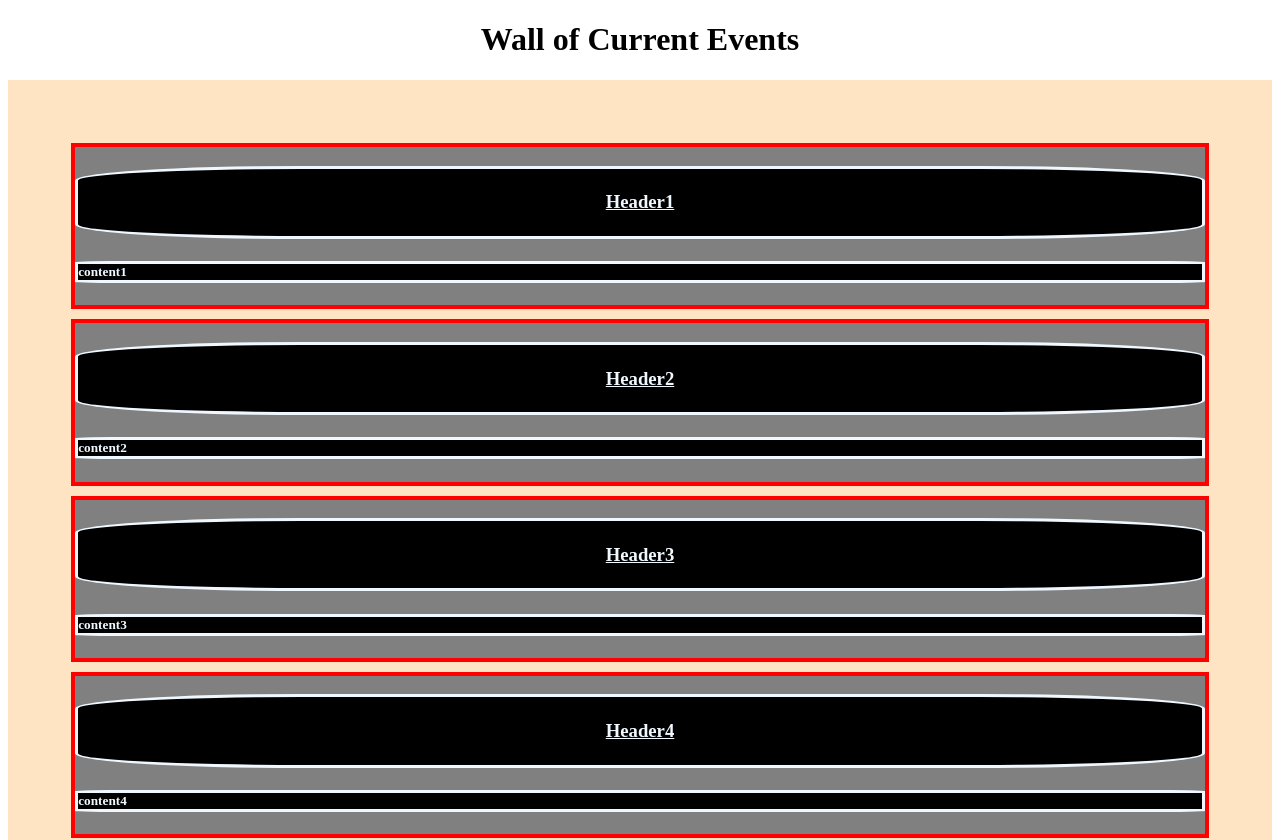
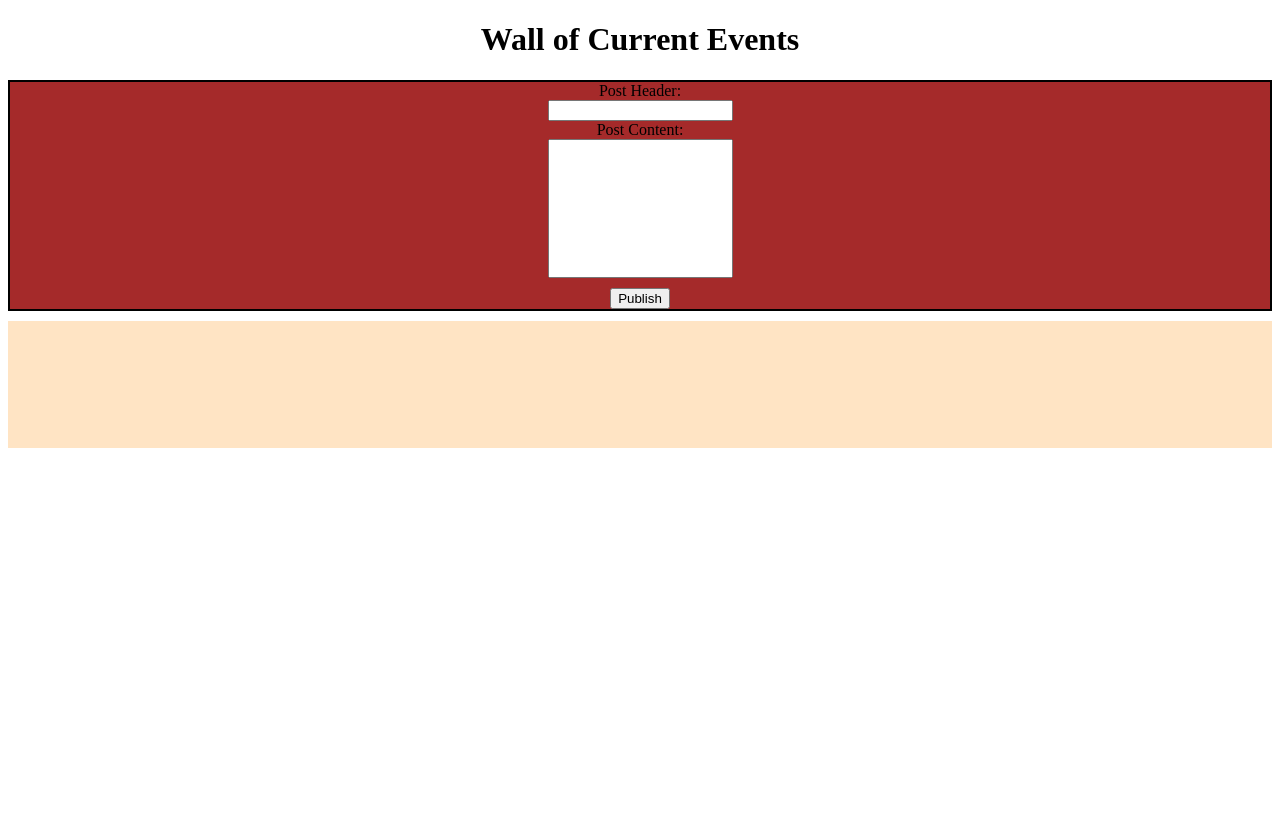
Before and after one commit to zaky-fetoh/Learning-ReactJS, a React (Create React App) app in the folder day1-react-state/: page / in a window 1280 px wide. Shown: the top 840 px of the page. After the commit the page ends 800 px from the top, so only its background shows below. Built offline with nearby package versions, Linux system fonts and the light colour scheme.

Commit message:
PostForm in now updating the news Feed with the Input

```diff
--- /dev/null
+++ b/day1-react-state/src/component/AddNews/InputNews.css
@@ -0,0 +1,7 @@
+.inputNews{
+    text-align: center;
+    background-color: brown;
+    border: 2px black solid;
+    margin-bottom: 10px;
+
+}
--- /dev/null
+++ b/day1-react-state/src/component/AddNews/InputNews.js
@@ -0,0 +1,8 @@
+import InputForm from "./InputNewsForm"
+import "./InputNews.css"
+
+export default function(props){
+ return <div className="inputNews">
+    <InputForm updateContent={props.updateContent}/>
+ </div>
+}
--- /dev/null
+++ b/day1-react-state/src/component/AddNews/InputNewsForm.css
@@ -0,0 +1,8 @@
+.container{
+    margin-bottom: 10px;
+}
+
+.labelf{
+    width: max-content;
+    height:10em;
+}
--- /dev/null
+++ b/day1-react-state/src/component/AddNews/InputNewsForm.js
@@ -0,0 +1,39 @@
+import "./InputNewsForm.css"
+import react from "react"
+
+
+
+
+export default function(props){
+    const [headerValue,setHeaderValue] = react.useState("")
+    const [contentValue, setContentValue] = react.useState("")
+    const headerOnChangeHadler = (event)=>{
+        setHeaderValue(event.target.value)
+    }
+    const contentOnChangeHandler= (event)=>{
+        setContentValue(event.target.value)
+    }
+    const publishOnClickHandler = (event)=>{
+        event.preventDefault()
+        console.log({
+            headerValue, contentValue,
+        })
+        props.updateContent({
+            header:headerValue, content:contentValue,
+        })
+        setContentValue("")
+        setHeaderValue("")
+    }
+
+    return <form>
+        <div className="container">
+        <label>Post Header:</label> <br/>
+        <input type="text" value={headerValue} onChange={headerOnChangeHadler}/> <br/>
+        <label>Post Content:</label><br/>
+        <input className="labelf" type="text" value={
+           contentValue
+        } onChange={contentOnChangeHandler}/><br/>
+        </div>
+        <button type="submit" onClick={publishOnClickHandler}>Publish</button>
+    </form>
+}
--- a/day1-react-state/src/component/App.js
+++ b/day1-react-state/src/component/App.js
@@ -1,21 +1,25 @@
 import Wall from "./FeedNews/FeedNews"
 import Post from "./FeedNews/Post";
-
+import InputNews from "./AddNews/InputNews"
+import react from "react"
 const posts =[
-  {header:"Header1", content:"content1"},
-  {header:"Header2", content:"content2"},
-  {header:"Header3", content:"content3"},
-  {header:"Header4", content:"content4"},
-  {header:"Header5", content:"content5"},
 ]
 
 function App() {
-  return (<div>
-    <h1 style={{"text-align":"center"}}>
+  const [v, s] = react.useState("")
+  const updateContent = (post)=>{
+    posts.push(post);
+    console.log(posts[0])
+    s(posts.length)
+  }
+
+  return (<>
+    <h1 style={{textAlign:"center"}}>
       Wall of Current Events </h1>
+    <InputNews updateContent={updateContent}/>
     <Wall>
       {posts.map(e => <Post header={e.header} content={e.content}></Post>)}
-    </Wall></div>
+    </Wall></>
   );
 }
 
```
